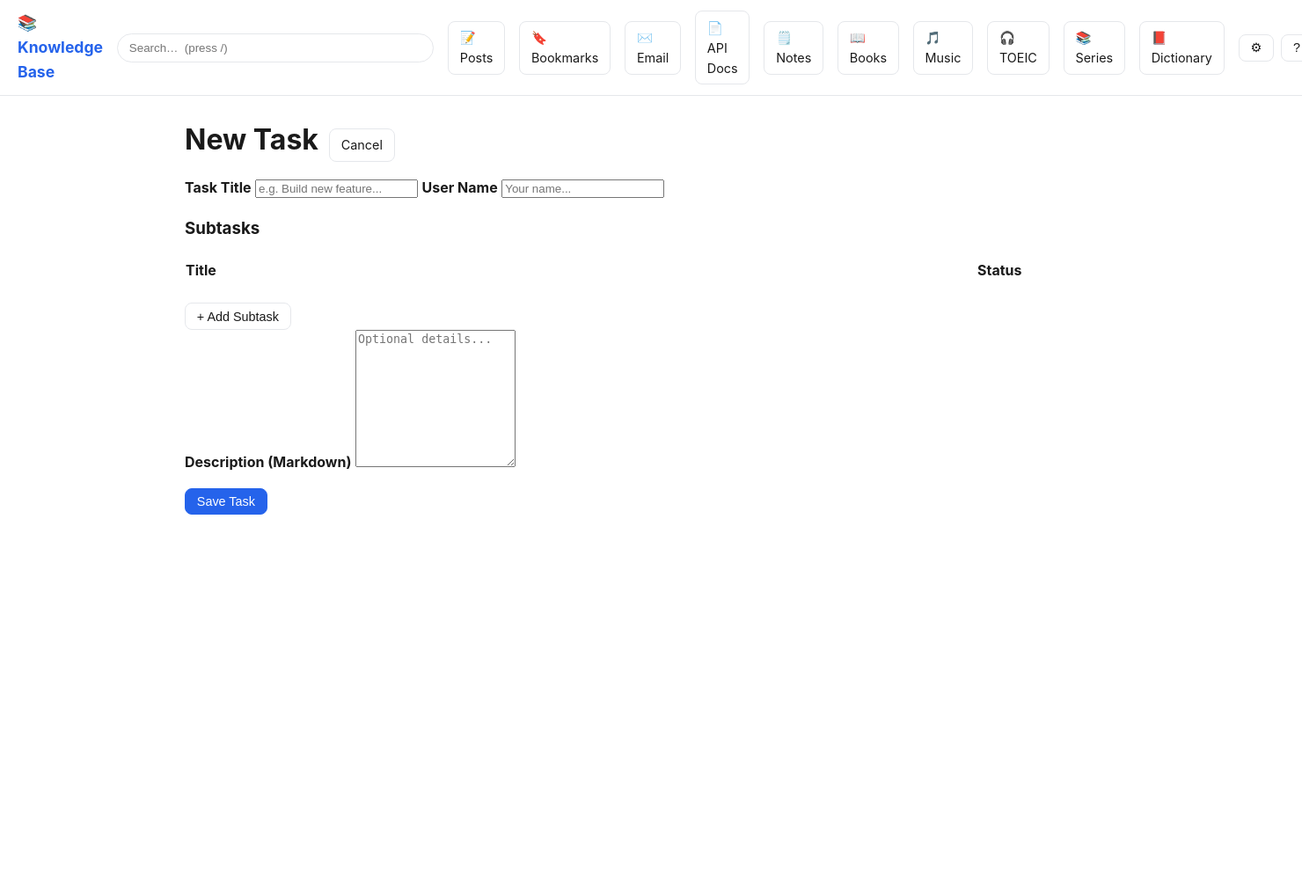
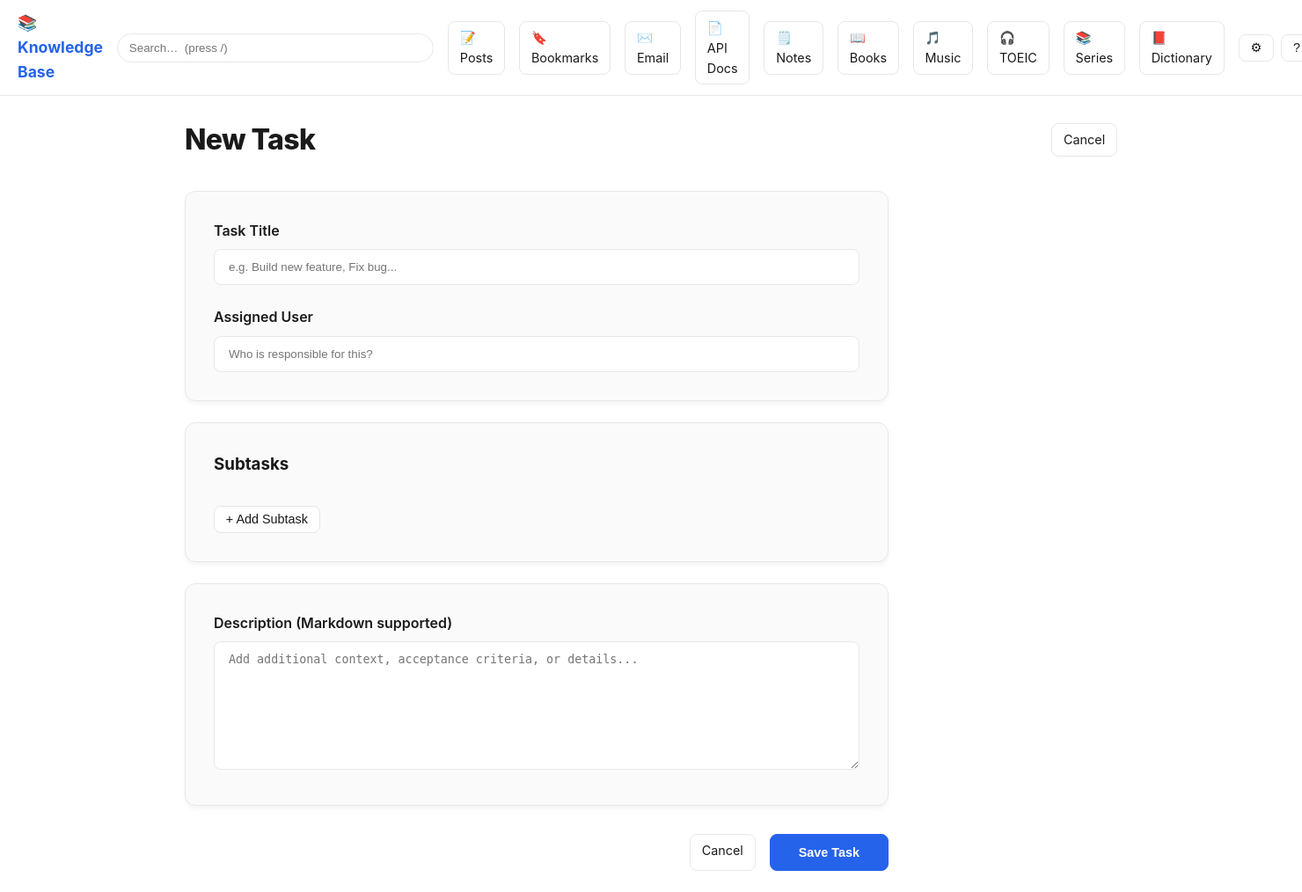
Before and after one commit to phatnguyen9722/knowledge_base_tool, a FastAPI app: page /tasks/new in a window 1480 px wide. Shown: the whole page at 88% size. Before the commit the page ends 585 px from the top, so only its background shows below. Run offline with FastAPI, Linux system fonts and the light colour scheme; lists and menus that the app fills with data are empty; some libraries are stand-ins or nearby versions.

Commit message:
(Feat): Enhance better UI for Tasks manager

```diff
--- a/templates/task_edit.html
+++ b/templates/task_edit.html
@@ -2,74 +2,130 @@
 {% block title %}{{ 'Edit Task' if task else 'New Task' }} – Knowledge Base{% endblock %}
 
 {% block content %}
-  <div class="feed-head">
+<style>
+  .task-edit-header {
+    display: flex;
+    justify-content: space-between;
+    align-items: center;
+    margin-bottom: 2rem;
+  }
+  .task-edit-header h1 {
+    font-weight: 800;
+    letter-spacing: -0.02em;
+    margin: 0;
+  }
+  .form-card {
+    background: var(--card);
+    border: 1px solid var(--border);
+    border-radius: 12px;
+    padding: 2rem;
+    margin-bottom: 1.5rem;
+    box-shadow: 0 4px 6px -1px rgba(0, 0, 0, 0.05);
+  }
+  .form-group-modern {
+    margin-bottom: 1.5rem;
+  }
+  .form-group-modern label {
+    display: block;
+    font-weight: 600;
+    margin-bottom: 0.5rem;
+    color: var(--fg);
+  }
+  .form-input-modern {
+    width: 100%;
+    padding: 0.75rem 1rem;
+    border: 1px solid var(--border);
+    border-radius: 8px;
+    background: var(--bg);
+    color: var(--fg);
+    transition: all 0.2s ease;
+  }
+  .form-input-modern:focus {
+    outline: none;
+    border-color: var(--accent);
+    box-shadow: 0 0 0 3px rgba(37, 99, 235, 0.1);
+  }
+  .subtask-card {
+    background: var(--bg);
+    border: 1px solid var(--border);
+    border-radius: 8px;
+    padding: 1rem;
+    margin-bottom: 0.75rem;
+    display: flex;
+    gap: 1rem;
+    align-items: flex-start;
+  }
+  .subtask-inputs {
+    flex: 1;
+    display: flex;
+    flex-direction: column;
+    gap: 0.5rem;
+  }
+  .subtask-status {
+    width: 140px;
+  }
+</style>
+
+<div class="task-edit-header">
   <h1>{{ 'Edit Task' if task else 'New Task' }}</h1>
-    <a class="btn" href="/tasks{{ '/' ~ task.slug if task else '' }}">Cancel</a>
+  <a class="btn btn-ghost" href="/tasks{{ '/' ~ task.slug if task else '' }}">Cancel</a>
 </div>
 
-  <form method="post" action="/tasks/{{ task.slug ~ '/edit' if task else 'new' }}" class="editor-layout">
-    <div class="editor-main">
-      <div class="meta-card">
-        <label>
-          <strong>Task Title</strong>
-          <input type="text" name="title" value="{{ task.latest.title if task else '' }}"
-                 required placeholder="e.g. Build new feature...">
-        </label>
+<form method="post" action="/tasks/{{ task.slug ~ '/edit' if task else 'new' }}" style="max-width: 800px;">
 
-        <label>
-          <strong>User Name</strong>
-          <input type="text" name="user" value="{{ task.latest.user if task else '' }}"
-                 required placeholder="Your name...">
-        </label>
+  <div class="form-card">
+    <div class="form-group-modern">
+      <label>Task Title</label>
+      <input type="text" name="title" class="form-input-modern" value="{{ task.latest.title if task else '' }}"
+             required placeholder="e.g. Build new feature, Fix bug...">
     </div>
 
-      <div class="meta-card">
-        <h3>Subtasks</h3>
-        <table class="subtasks-table" id="subtasks-table" style="width:100%; border-collapse: collapse; margin-bottom: 1rem;">
-          <thead>
-            <tr>
-              <th style="text-align:left; padding-bottom:.5rem;">Title</th>
-              <th style="text-align:left; padding-bottom:.5rem; width:120px;">Status</th>
-              <th style="width:40px;"></th>
-            </tr>
-          </thead>
-          <tbody id="subtasks-body">
+    <div class="form-group-modern" style="margin-bottom: 0;">
+      <label>Assigned User</label>
+      <input type="text" name="user" class="form-input-modern" value="{{ task.latest.user if task else '' }}"
+             required placeholder="Who is responsible for this?">
+    </div>
+  </div>
+
+  <div class="form-card">
+    <h3 style="margin-top:0; margin-bottom:1.5rem;">Subtasks</h3>
+    <div id="subtasks-body">
       {% if task and task.latest.subtasks %}
         {% for st in task.latest.subtasks %}
-              <tr class="subtask-row" style="border-bottom:1px solid var(--border);">
-                <td style="padding:.5rem 0;">
-                  <input type="text" name="st_title_{{ loop.index0 }}" value="{{ st.title }}" style="width:100%; margin-bottom:.4rem;" required placeholder="Subtask title">
-                  <input type="text" name="st_notes_{{ loop.index0 }}" value="{{ st.notes }}" style="width:100%; font-size:.85rem;" placeholder="Current details or notes...">
-                </td>
-                <td style="padding:.5rem .5rem; vertical-align:top;">
-                  <select name="st_status_{{ loop.index0 }}" style="width:100%;">
+        <div class="subtask-card subtask-row">
+          <div class="subtask-inputs">
+            <input type="text" name="st_title_{{ loop.index0 }}" class="form-input-modern" value="{{ st.title }}" required placeholder="Subtask title">
+            <input type="text" name="st_notes_{{ loop.index0 }}" class="form-input-modern" value="{{ st.notes }}" style="font-size: 0.9rem;" placeholder="Current details or notes...">
+          </div>
+          <div class="subtask-status">
+            <select name="st_status_{{ loop.index0 }}" class="form-input-modern">
               <option value="to-do" {% if st.status == 'to-do' %}selected{% endif %}>To Do</option>
               <option value="in-progress" {% if st.status == 'in-progress' %}selected{% endif %}>In Progress</option>
               <option value="done" {% if st.status == 'done' %}selected{% endif %}>Done</option>
             </select>
-                </td>
-                <td style="padding:.5rem 0; text-align:right; vertical-align:top;">
-                  <button type="button" class="btn btn-sm btn-danger remove-st" title="Remove">✕</button>
-                </td>
-              </tr>
+          </div>
+          <div>
+            <button type="button" class="btn btn-danger remove-st" title="Remove Subtask" style="padding: 0.75rem;">✕</button>
+          </div>
+        </div>
         {% endfor %}
       {% endif %}
-          </tbody>
-        </table>
-        <button type="button" class="btn btn-sm" id="add-subtask">+ Add Subtask</button>
+    </div>
+    <button type="button" class="btn btn-ghost" id="add-subtask" style="margin-top: 0.5rem;">+ Add Subtask</button>
   </div>
 
-      <div class="meta-card">
-        <label>
-          <strong>Description (Markdown)</strong>
-          <textarea name="content" rows="10" placeholder="Optional details...">{{ task.latest.content if task else '' }}</textarea>
-        </label>
+  <div class="form-card">
+    <div class="form-group-modern" style="margin-bottom: 0;">
+      <label>Description (Markdown supported)</label>
+      <textarea name="content" class="form-input-modern" rows="8" placeholder="Add additional context, acceptance criteria, or details...">{{ task.latest.content if task else '' }}</textarea>
+    </div>
   </div>
 
-      <div style="margin-top: 1rem;">
-        <button type="submit" class="btn btn-primary">Save Task</button>
+  <div style="display: flex; justify-content: flex-end; gap: 1rem; margin-top: 2rem;">
+    <a class="btn btn-ghost" href="/tasks{{ '/' ~ task.slug if task else '' }}">Cancel</a>
+    <button type="submit" class="btn btn-primary" style="padding: 0.75rem 2rem; font-weight: bold;">Save Task</button>
   </div>
-    </div>
+
 </form>
 
   <script>
@@ -79,32 +135,31 @@
       let stCount = tbody.querySelectorAll("tr").length;
 
       addBtn.addEventListener("click", function() {
-        const tr = document.createElement("tr");
-        tr.className = "subtask-row";
-        tr.style.borderBottom = "1px solid var(--border)";
-        tr.innerHTML = `
-          <td style="padding:.5rem 0;">
-            <input type="text" name="st_title_${stCount}" placeholder="Subtask title" style="width:100%; margin-bottom:.4rem;" required>
-            <input type="text" name="st_notes_${stCount}" placeholder="Current details or notes..." style="width:100%; font-size:.85rem;">
-          </td>
-          <td style="padding:.5rem .5rem; vertical-align:top;">
-            <select name="st_status_${stCount}" style="width:100%;">
+        const div = document.createElement("div");
+        div.className = "subtask-card subtask-row";
+        div.innerHTML = `
+          <div class="subtask-inputs">
+            <input type="text" name="st_title_${stCount}" class="form-input-modern" placeholder="Subtask title" required>
+            <input type="text" name="st_notes_${stCount}" class="form-input-modern" placeholder="Current details or notes..." style="font-size: 0.9rem;">
+          </div>
+          <div class="subtask-status">
+            <select name="st_status_${stCount}" class="form-input-modern">
               <option value="to-do">To Do</option>
               <option value="in-progress">In Progress</option>
               <option value="done">Done</option>
             </select>
-          </td>
-          <td style="padding:.5rem 0; text-align:right; vertical-align:top;">
-            <button type="button" class="btn btn-sm btn-danger remove-st" title="Remove">✕</button>
-          </td>
+          </div>
+          <div>
+            <button type="button" class="btn btn-danger remove-st" title="Remove Subtask" style="padding: 0.75rem;">✕</button>
+          </div>
         `;
-        tbody.appendChild(tr);
+        tbody.appendChild(div);
         stCount++;
       });
 
       tbody.addEventListener("click", function(e) {
         if (e.target.closest(".remove-st")) {
-          e.target.closest("tr").remove();
+          e.target.closest(".subtask-row").remove();
         }
       });
     });
```
Lines whose indentation alone changed are shown as unchanged.
